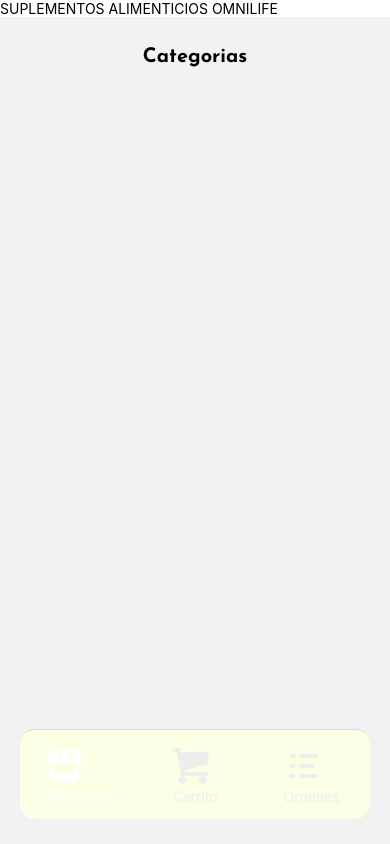
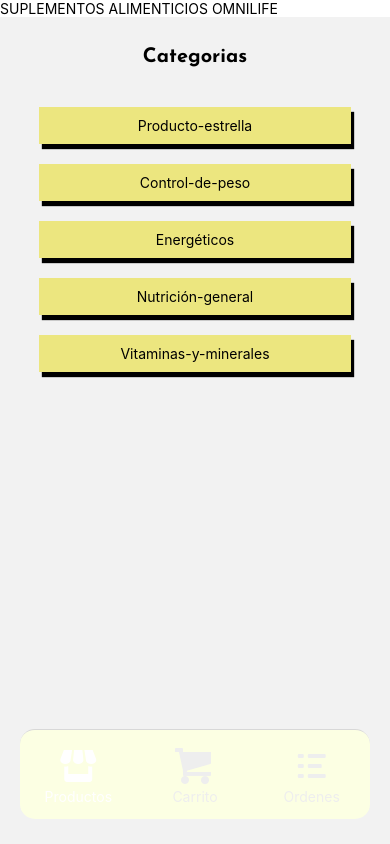
Before and after one commit to FranciscoLaviano/MiQuintaApp, a React Native app: screen /Ordernes in a window 390 px wide. Built offline with nearby package versions, Linux system fonts and the light colour scheme.

Commit message:
actualizando archivo ShopSlice.js

```diff
--- a/src/Componentes/OrdenarTemas.js
+++ b/src/Componentes/OrdenarTemas.js
@@ -8,10 +8,10 @@
 
     const total = orden.items .reduce((acc,producto) => acc + (producto.price  * producto.quantity), 0)
   return (
-   <View style={StyleSheet.container}>
-    <View style={StyleSheet.textContainer}>
-      <Text style={StyleSheet.text1}>{new Date(orden, createdAt).toLocaleString()}</Text>
-      <Text style={StyleSheet.text2}>Total: $ {total}</Text>
+   <View style={styles.container}>
+    <View style={styles.textContainer}>
+      <Text style={styles.text1}>{new Date(orden, createdAt).toLocaleString()}</Text>
+      <Text style={styles.text2}>Total: $ {total}</Text>
     </View>
    <Feather name="search" size={25} color="black" />
    </View>
--- a/src/Componentes/TabIcon.js
+++ b/src/Componentes/TabIcon.js
@@ -4,7 +4,7 @@
 
 const TabIcon = ({icon, label, focused}) => {
   return (
-    <View style={StyleSheet.container}>
+    <View style={styles.container}>
      <Entypo name={icon} size={40} color={focused ? "white" : "#EEE"} />
      <Text style={{...styles.text, ...{color:focused ? "white" : "#EEE"}}}>{label}</Text>
 
--- a/src/Componentes/busqueda.js
+++ b/src/Componentes/busqueda.js
@@ -10,7 +10,7 @@
     const [input,setInput] = useState("")
     const [error,setError] = useState("")
 
-    const Busqueda = () =>{
+    const seach = () =>{
         const expression = " "
         if(expression.test(input)){
            setError("no se puede buscar datos vacios")
@@ -30,7 +30,7 @@
     <View style={styles.container}>
          <View style={styles.containerInput}>
             <TextInput style={styles.input} placeholder='Buscar producto' value={input} onChangeText={(t)=> setInput(t)}  />
-            <Pressable onPress={Busqueda}>
+            <Pressable onPress={seach}>
                 <AntDesign name='search1' color="black" size={25}/>
             </Pressable>
             <Pressable onPress={removeItem}>
--- a/src/Componentes/categorias.js
+++ b/src/Componentes/categorias.js
@@ -9,7 +9,7 @@
     <FlatList
       style={styles.container}
       data={categorias}
-      keyExtractor={(item) => item}
+      keyExtractor={item => item}
       renderItem={({ item }) => (
         <CategoryItem
 
--- a/src/Componentes/categoryItem.js
+++ b/src/Componentes/categoryItem.js
@@ -10,7 +10,7 @@
   const dispatch = useDispatch()
     return (
       <Pressable onPress={()=>{dispatch(setProductsFilteredByCategory(categoria))
-                              navegacion.navigate("Categorias", {categoria})
+                              navegacion.navigate("Categoria", {categoria})
       }}>
         <CardShadow style={styles.container}>
           <Text style={styles.text}>{categoria}</Text>
--- a/src/features/shop/ShopSlice.js
+++ b/src/features/shop/ShopSlice.js
@@ -6,7 +6,7 @@
 const initialState = {
     value:{
         products: allProductos,
-        categories:allCategories,
+        categorias:allCategories,
         productoElejido:{},
         productsFilteredByCategory:[]
     }
@@ -17,10 +17,10 @@
     initialState,
     reducers:{
         setProductsFilteredByCategory: (state,actions) => {
-            state.value.productsFilteredByCategory = state.value.products.filter(producto => producto.category == actions.payload)
+            state.value.productsFilteredByCategory = state.value.products.filter(producto => producto.categorias == actions.payload)
         },
         setProductoElejjido: (state,actions) =>{
-            state.value.productSelected = state.value.products.find(producto => producto.id ===actions.payload)
+            state.value.productoElejido = state.value.products.find(producto => producto.id ===actions.payload)
         }
     }
 })
```
